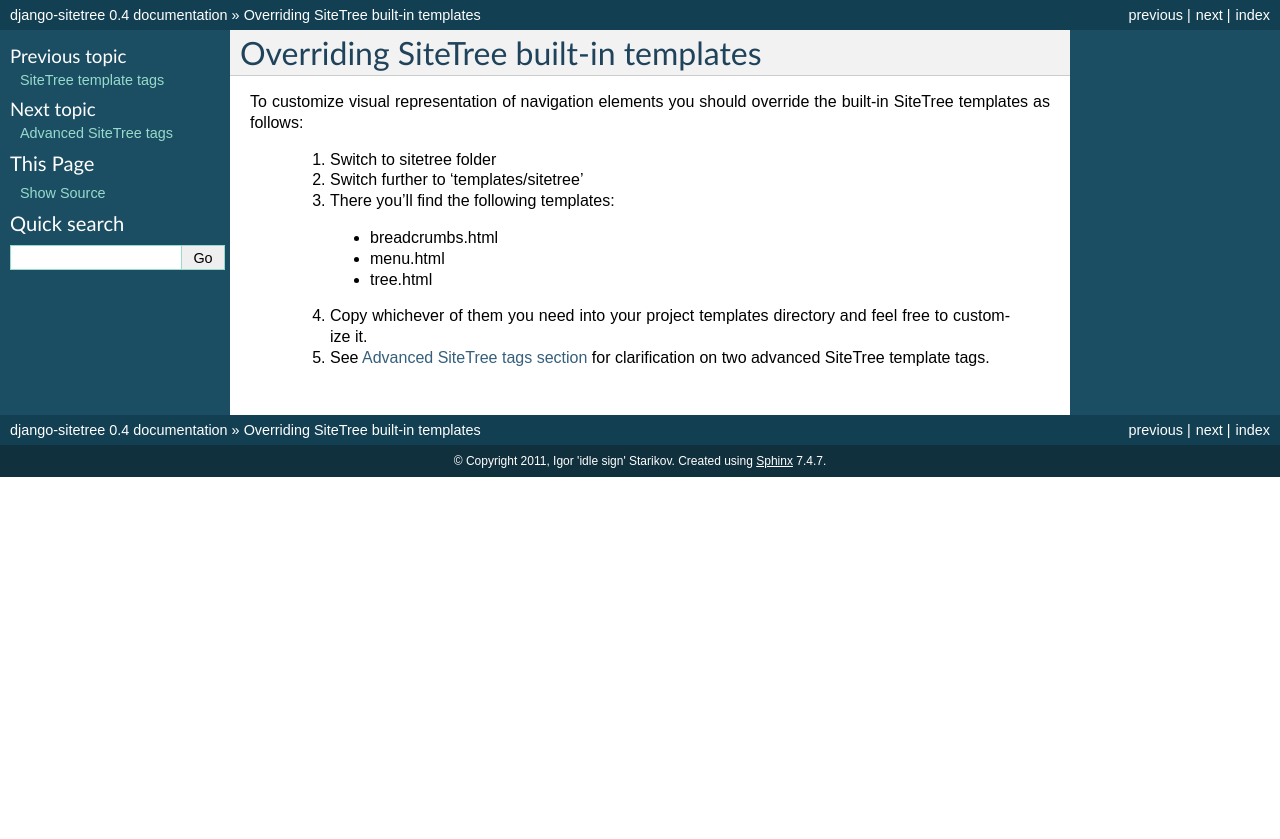
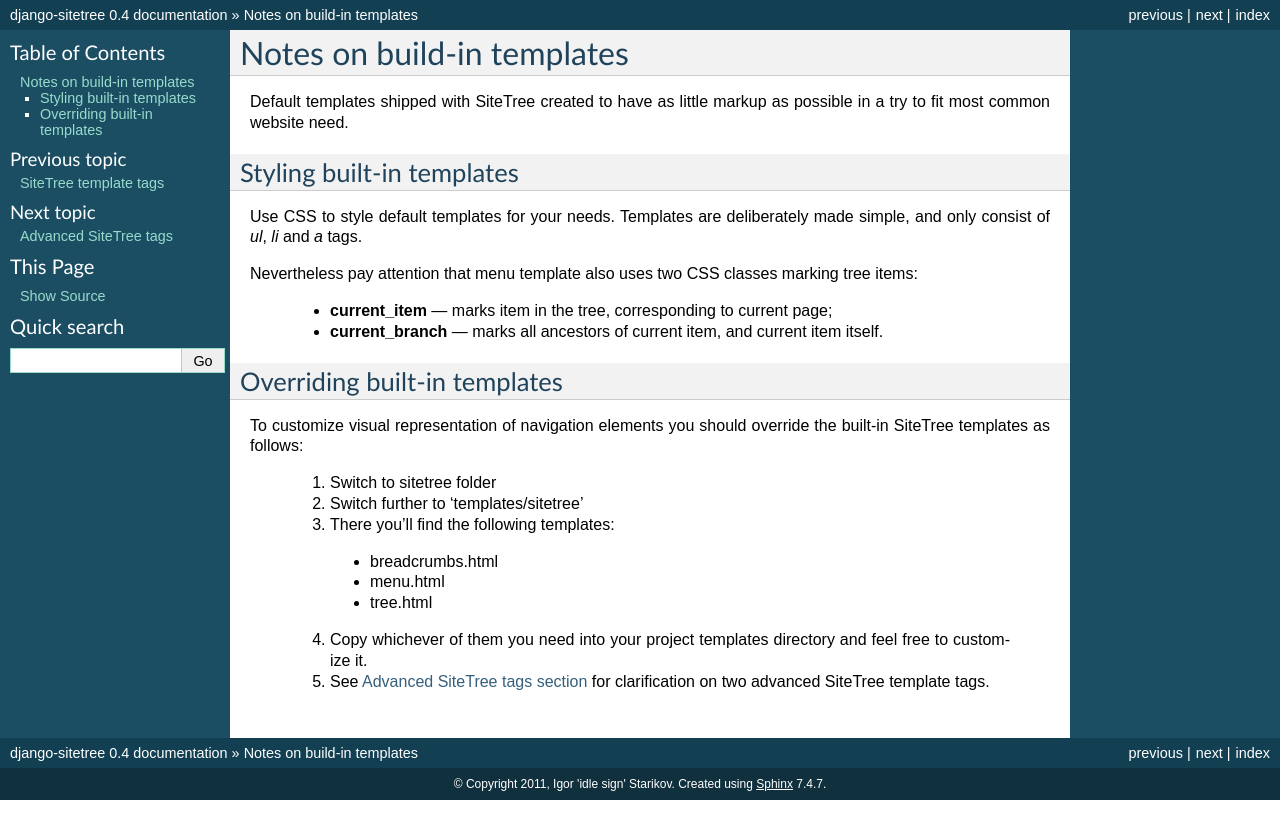
Before and after one commit to idlesign/django-sitetree, a Sphinx documentation site: the page built from docs/source/templatesmod.rst, in a window 1280 px wide. Shown: the top 839 px of the page. Built offline with Sphinx 7.4.7, drawn with Linux system fonts in a browser that asks for light colours.

Commit message:
*  Notes on sitetree styling added to docs.

```diff
--- a/docs/source/templatesmod.rst
+++ b/docs/source/templatesmod.rst
@@ -1,5 +1,22 @@
-Overriding SiteTree built-in templates
-======================================
+Notes on build-in templates
+===========================
+
+Default templates shipped with SiteTree created to have as little markup as possible in a try to fit most common website need.
+
+
+Styling built-in templates
+--------------------------
+
+Use CSS to style default templates for your needs. Templates are deliberately made simple, and only consist of *ul*, *li* and *a* tags.
+
+Nevertheless pay attention that menu template also uses two CSS classes marking tree items:
+
+  * **current_item** — marks item in the tree, corresponding to current page;
+  * **current_branch** — marks all ancestors of current item, and current item itself.
+
+
+Overriding built-in templates
+-----------------------------
 
 To customize visual representation of navigation elements you should override the built-in SiteTree templates as follows:
 
```
